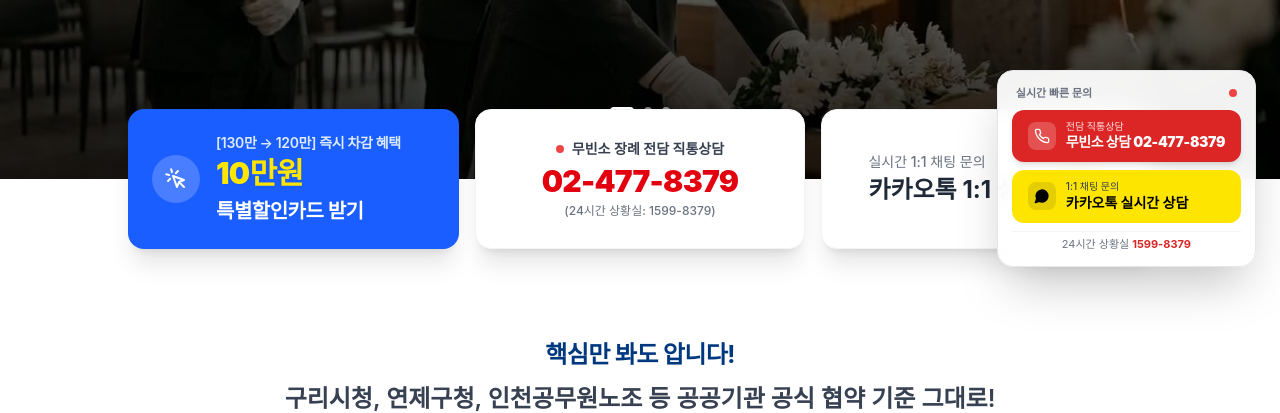
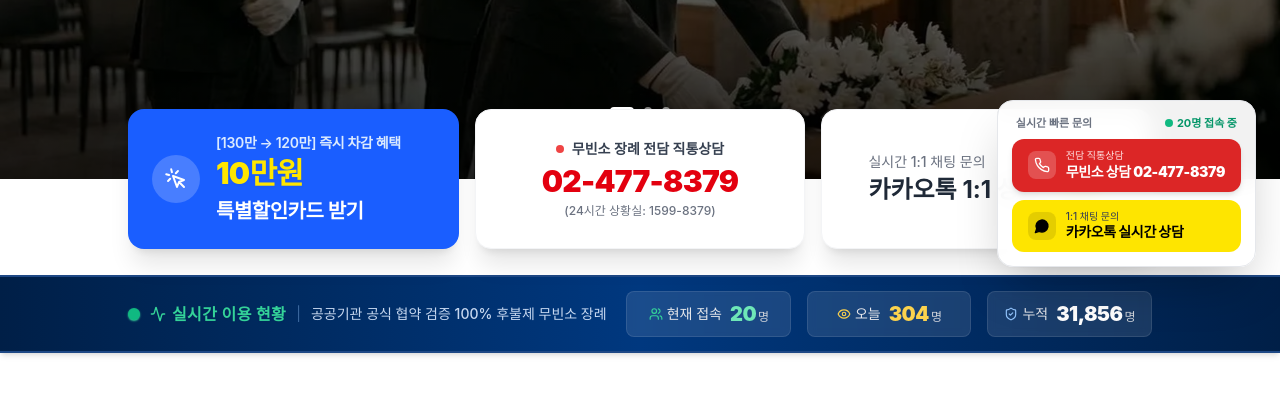
Before and after one commit to suji640315/no-altar-funeral-, a Next.js app: page / in a window 1280 px wide. Shown: the part 501-914 px from the top of the page. Built offline with nearby package versions, Linux system fonts and the light colour scheme; no server answers; the database is empty.

Commit message:
feat: Add LiveTrafficBanner widget and synchronize StickyBottomBar

```diff
--- a/src/app/page.tsx
+++ b/src/app/page.tsx
@@ -30,6 +30,7 @@ import MouSection from "@/components/MouSection";
 import Link from "next/link";
 import RecentCounselsTicker from "@/components/RecentCounselsTicker";
 import LatestNewsSection from "@/components/LatestNewsSection";
+import LiveTrafficBanner from "@/components/LiveTrafficBanner";
 import { Handshake, Headset, BookOpen, Building2 } from "lucide-react";
 
 export const revalidate = 0;
@@ -42,6 +43,11 @@ export default function Home() {
 
       {/* Spacer for floating buttons from Hero */}
       <div className="h-32 md:h-24"></div>
+
+      {/* 실시간 서비스 이용 현황 띠배너 */}
+      <div className="w-full">
+        <LiveTrafficBanner />
+      </div>
 
       {/* 2. 중간 슬로건 텍스트 바 */}
       <section className="py-12 md:py-16 text-center px-4 max-w-4xl mx-auto">
--- /dev/null
+++ b/src/components/LiveTrafficBanner.tsx
@@ -0,0 +1,74 @@
+"use client";
+
+import React from "react";
+import { Users, Eye, Activity, ShieldCheck } from "lucide-react";
+import { useLiveTraffic } from "@/lib/useLiveTraffic";
+
+export default function LiveTrafficBanner() {
+  const { liveUsers, todayVisitors, totalVisitors, isMounted } = useLiveTraffic();
+
+  return (
+    <section aria-label="실시간 서비스 이용 현황" className="w-full bg-gradient-to-r from-[#001f47] via-[#00387f] to-[#001f47] border-y-2 border-[#1e4885] text-white py-3.5 px-3 sm:px-6 shadow-md select-none">
+      <div className="container mx-auto max-w-5xl flex flex-col md:flex-row items-center justify-between gap-3">
+
+        {/* 좌측 타이틀 & 실시간 안내 */}
+        <div className="flex items-center justify-center md:justify-start gap-2.5 w-full md:w-auto">
+          <span className="relative flex h-3 w-3">
+            <span className="animate-ping absolute inline-flex h-full w-full rounded-full bg-emerald-400 opacity-80"></span>
+            <span className="relative inline-flex rounded-full h-3 w-3 bg-emerald-500 shadow-sm shadow-emerald-400"></span>
+          </span>
+          <span className="font-bold text-emerald-400 tracking-wide text-sm sm:text-base flex items-center gap-1.5 drop-shadow-sm whitespace-nowrap">
+            <Activity className="w-4 h-4" />
+            실시간 이용 현황
+          </span>
+          <span className="hidden lg:inline-block text-blue-300/40 text-sm">|</span>
+          <span className="hidden lg:inline-block text-blue-100/90 text-xs sm:text-sm font-medium whitespace-nowrap">
+            공공기관 공식 협약 검증 100% 후불제 무빈소 장례
+          </span>
+        </div>
+
+        {/* 우측 3대 통계 수치 (Live, Today, Total) - 눈에 띄는 큰 폰트 & 카드형 스타일 */}
+        <div className="grid grid-cols-3 gap-2 sm:gap-4 w-full md:w-auto items-center">
+
+          {/* 1. 실시간 동시 접속자 */}
+          <div className="flex flex-col sm:flex-row items-center justify-center gap-1 sm:gap-2 bg-white/10 hover:bg-white/15 backdrop-blur-sm rounded-lg py-2 px-2.5 sm:px-4 border border-white/10 transition-all" title="현재 무빈소 사이트를 둘러보고 있는 유가족 및 회원">
+            <div className="flex items-center gap-1 text-gray-200 text-xs sm:text-sm font-medium whitespace-nowrap">
+              <Users className="w-3.5 h-3.5 text-emerald-400 shrink-0" />
+              <span>현재 접속</span>
+            </div>
+            <div className="flex items-baseline font-black text-emerald-300 text-base sm:text-xl tracking-tight">
+              {isMounted ? liveUsers.toLocaleString() : "--"}
+              <span className="text-xs font-normal text-gray-300 ml-0.5">명</span>
+            </div>
+          </div>
+
+          {/* 2. 오늘 방문자 */}
+          <div className="flex flex-col sm:flex-row items-center justify-center gap-1 sm:gap-2 bg-white/10 hover:bg-white/15 backdrop-blur-sm rounded-lg py-2 px-2.5 sm:px-4 border border-white/10 transition-all" title="오늘 무빈소장례를 방문한 유가족">
+            <div className="flex items-center gap-1 text-gray-200 text-xs sm:text-sm font-medium whitespace-nowrap">
+              <Eye className="w-3.5 h-3.5 text-amber-300 shrink-0" />
+              <span>오늘</span>
+            </div>
+            <div className="flex items-baseline font-black text-amber-300 text-base sm:text-xl tracking-tight">
+              {isMounted ? todayVisitors.toLocaleString() : "--"}
+              <span className="text-xs font-normal text-gray-300 ml-0.5">명</span>
+            </div>
+          </div>
+
+          {/* 3. 누적 이용/방문 */}
+          <div className="flex flex-col sm:flex-row items-center justify-center gap-1 sm:gap-2 bg-white/10 hover:bg-white/15 backdrop-blur-sm rounded-lg py-2 px-2.5 sm:px-4 border border-white/10 transition-all" title="무빈소장례 누적 방문 수">
+            <div className="flex items-center gap-1 text-gray-200 text-xs sm:text-sm font-medium whitespace-nowrap">
+              <ShieldCheck className="w-3.5 h-3.5 text-blue-300 shrink-0" />
+              <span>누적</span>
+            </div>
+            <div className="flex items-baseline font-black text-white text-base sm:text-xl tracking-tight">
+              {isMounted ? totalVisitors.toLocaleString() : "--"}
+              <span className="text-xs font-normal text-gray-300 ml-0.5">명</span>
+            </div>
+          </div>
+
+        </div>
+
+      </div>
+    </section>
+  );
+}
--- a/src/components/StickyBottomBar.tsx
+++ b/src/components/StickyBottomBar.tsx
@@ -1,10 +1,27 @@
+"use client";
+
 import { Phone, MessageCircle } from 'lucide-react';
+import { useLiveTraffic } from '@/lib/useLiveTraffic';
 
 export default function StickyBottomBar() {
+  const { liveUsers, isMounted } = useLiveTraffic();
+
   return (
     <>
       {/* Mobile Sticky Bottom Bar (모바일 하단 고정 바) */}
       <div className="fixed bottom-0 left-0 right-0 z-50 md:hidden bg-white dark:bg-brand-950 border-t border-brand-200 dark:border-brand-800 shadow-[0_-4px_20px_-10px_rgba(0,0,0,0.1)]">
+        {/* 모바일 상단 실시간 접속자 미니 안내 */}
+        {isMounted && (
+          <div className="bg-slate-900 text-white text-[11px] py-1 px-3 flex items-center justify-center gap-1.5 font-medium border-b border-slate-800">
+            <span className="relative flex h-2 w-2">
+              <span className="animate-ping absolute inline-flex h-full w-full rounded-full bg-emerald-400 opacity-80"></span>
+              <span className="relative inline-flex rounded-full h-2 w-2 bg-emerald-500"></span>
+            </span>
+            <span className="text-gray-300">
+              현재 <strong className="text-emerald-400 font-black">{liveUsers}명</strong> 실시간 상담 확인 중
+            </span>
+          </div>
+        )}
         <div className="flex h-16">
           <a
             href="https://pf.kakao.com/_NpBqxb/chat"
@@ -36,7 +53,12 @@ export default function StickyBottomBar() {
         <div className="bg-white/95 backdrop-blur-md rounded-2xl shadow-2xl border border-gray-200 p-3.5 flex flex-col gap-2 transition-all hover:shadow-2xl">
           <div className="text-[11px] font-semibold text-gray-500 px-1 flex items-center justify-between gap-2">
             <span>실시간 빠른 문의</span>
-            <span className="w-2 h-2 rounded-full bg-red-500 animate-pulse"></span>
+            {isMounted && (
+              <span className="flex items-center gap-1 font-bold text-emerald-600">
+                <span className="w-2 h-2 rounded-full bg-emerald-500 animate-pulse"></span>
+                <span>{liveUsers}명 접속 중</span>
+              </span>
+            )}
           </div>
 
           {/* 직통전화 버튼 */}
@@ -68,14 +90,9 @@ export default function StickyBottomBar() {
             </div>
             <div className="text-left">
               <div className="text-[10px] font-medium text-gray-700 leading-tight">1:1 채팅 문의</div>
-              <div className="text-sm font-bold">카카오톡 실시간 상담</div>
+              <div className="text-sm font-black tracking-tight text-[#000000]">카카오톡 실시간 상담</div>
             </div>
           </a>
-
-          {/* 24시 긴급상황실 서브 안내 */}
-          <div className="text-[11px] text-gray-500 text-center pt-1 border-t border-gray-100">
-            24시간 상황실 <a href="tel:1599-8379" className="font-bold text-red-600 hover:underline">1599-8379</a>
-          </div>
         </div>
       </aside>
     </>
--- /dev/null
+++ b/src/lib/useLiveTraffic.ts
@@ -0,0 +1,118 @@
+"use client";
+
+import { useState, useEffect } from "react";
+
+export interface LiveTrafficState {
+  liveUsers: number;
+  todayVisitors: number;
+  totalVisitors: number;
+  isMounted: boolean;
+}
+
+// 애플리케이션 전역 공유 상태 (싱글톤)
+let globalState: LiveTrafficState = {
+  liveUsers: 22,
+  todayVisitors: 312,
+  totalVisitors: 31850,
+  isMounted: false,
+};
+
+const listeners = new Set<(state: LiveTrafficState) => void>();
+let timer: NodeJS.Timeout | null = null;
+let initialized = false;
+let tickCount = 0;
+
+function initTraffic() {
+  if (initialized || typeof window === "undefined") return;
+  initialized = true;
+
+  const now = new Date();
+  const year = now.getFullYear();
+  const month = now.getMonth();
+  const date = now.getDate();
+  const hours = now.getHours();
+  const minutes = now.getMinutes();
+
+  // 날짜 기반 고유 시드
+  const daySeed = (year * 372 + (month + 1) * 31 + date) % 100;
+
+  // 시간대별 방문자 증가 곡선
+  const hourWeights = [
+    0.05, 0.07, 0.08, 0.09, 0.11, 0.14, 0.19, 0.26,
+    0.35, 0.46, 0.56, 0.65, 0.73, 0.80, 0.86, 0.90,
+    0.93, 0.96, 0.98, 0.99, 1.00, 1.00, 1.00, 1.00
+  ];
+
+  const targetTodayMax = 360 + (daySeed % 65); // 하루 최대 약 360~425명
+  const currentWeight = hourWeights[hours] || 0.5;
+  const nextWeight = hourWeights[Math.min(hours + 1, 23)] || 1.0;
+  const progressInHour = minutes / 60;
+  const interpolatedWeight = currentWeight + (nextWeight - currentWeight) * progressInHour;
+
+  const calculatedToday = Math.max(35, Math.floor(targetTodayMax * interpolatedWeight) + (minutes % 5));
+  const baseTotal = 31200 + (daySeed * 16);
+  const baseLive = (hours >= 8 && hours <= 22) ? 19 + (daySeed % 7) : 10 + (daySeed % 5);
+
+  globalState = {
+    liveUsers: baseLive,
+    todayVisitors: calculatedToday,
+    totalVisitors: baseTotal + calculatedToday,
+    isMounted: true,
+  };
+  notifyListeners();
+
+  // 4초마다 변동 체크
+  timer = setInterval(() => {
+    tickCount++;
+
+    const delta = Math.floor(Math.random() * 3) - 1; // -1, 0, 1
+    const minLive = (hours >= 8 && hours <= 22) ? 14 : 7;
+    const maxLive = (hours >= 8 && hours <= 22) ? 29 : 16;
+    const nextLive = Math.min(Math.max(globalState.liveUsers + delta, minLive), maxLive);
+
+    // 약 12~16초 주기 신규 방문자 +1 반영
+    const shouldAddVisitor = (tickCount % 3 === 0 && Math.random() < 0.8) || (delta > 0 && Math.random() < 0.5);
+
+    let nextToday = globalState.todayVisitors;
+    let nextTotal = globalState.totalVisitors;
+
+    if (shouldAddVisitor) {
+      nextToday += 1;
+      nextTotal += 1;
+    }
+
+    if (nextLive !== globalState.liveUsers || nextToday !== globalState.todayVisitors) {
+      globalState = {
+        ...globalState,
+        liveUsers: nextLive,
+        todayVisitors: nextToday,
+        totalVisitors: nextTotal,
+      };
+      notifyListeners();
+    }
+  }, 4000);
+}
+
+function notifyListeners() {
+  listeners.forEach((listener) => listener(globalState));
+}
+
+export function useLiveTraffic() {
+  const [state, setState] = useState<LiveTrafficState>(globalState);
+
+  useEffect(() => {
+    initTraffic();
+    setState(globalState);
+
+    const listener = (newState: LiveTrafficState) => {
+      setState(newState);
+    };
+    listeners.add(listener);
+
+    return () => {
+      listeners.delete(listener);
+    };
+  }, []);
+
+  return state;
+}
```
